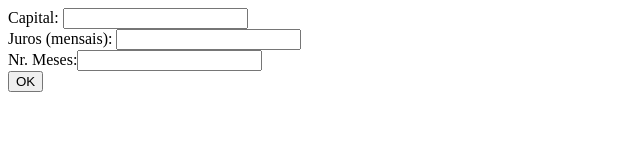
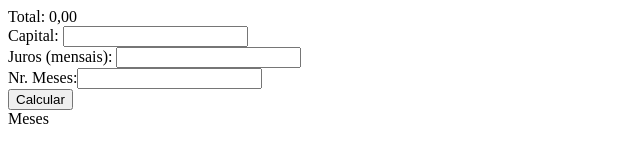
Before and after one commit to AmandaNami/primeiroj_3t, a plain HTML site: page index.html in a window 1280 px wide. Shown: the whole page, without its empty margins (0-640 px from the left). Drawn offline with Linux system fonts and the light colour scheme.

Commit message:
Update index.html

```diff
--- a/index.html
+++ b/index.html
@@ -9,11 +9,18 @@
     <script src="estudo.js"></script>
 </head>
 <body>
+<div class="calculadora">
+    <span id= "total">Total: 0,00</span> <br>
  Capital: <input id="valor" type="text"> <br>
  Juros (mensais): <input id="juros" type="text"> <br>
 
  Nr. Meses:<input id="meses" type="text"> <br>
 
- <button onclick="total()"> OK </button>
+ <button id="btnCalc"onclick="total()"> Calcular </button>
+</div>
+<div>
+    <span id="listaMes">Meses</span>
+</div>
+ <br>
 </body>
 </html>
```
